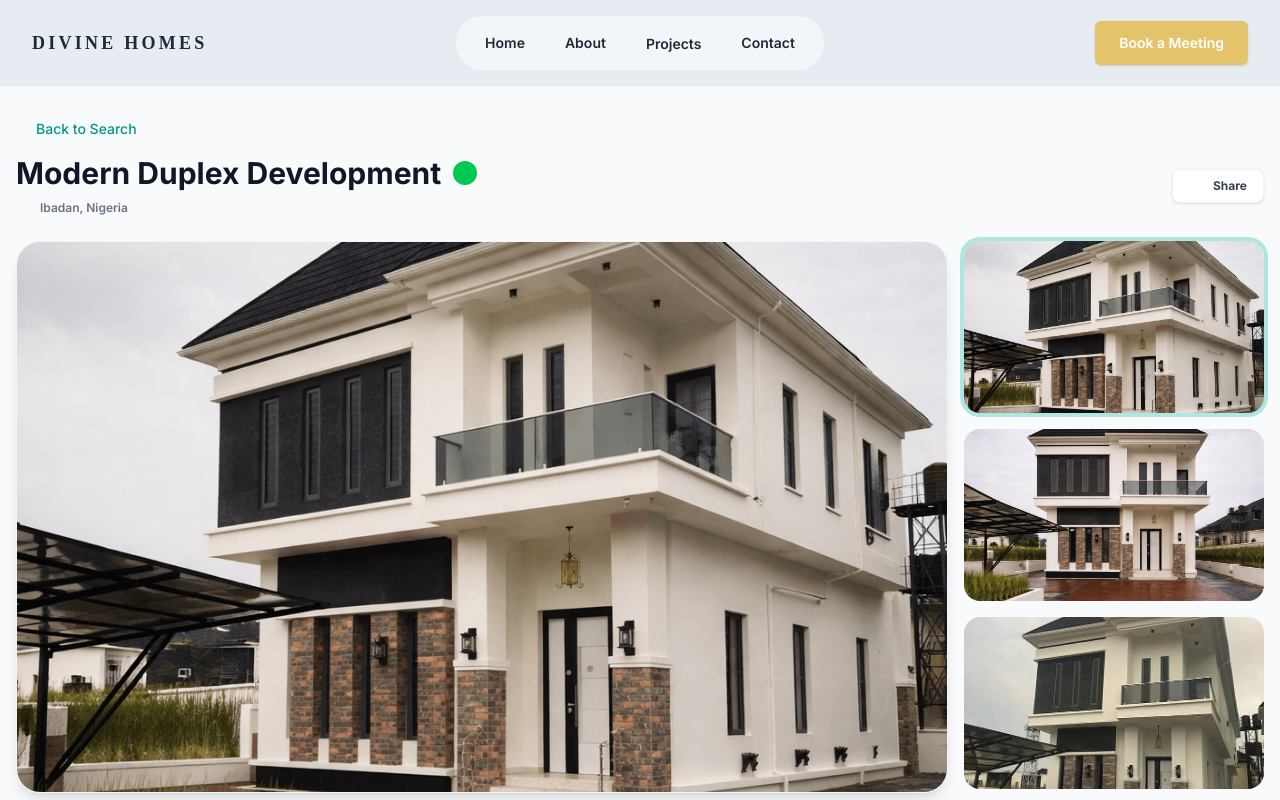
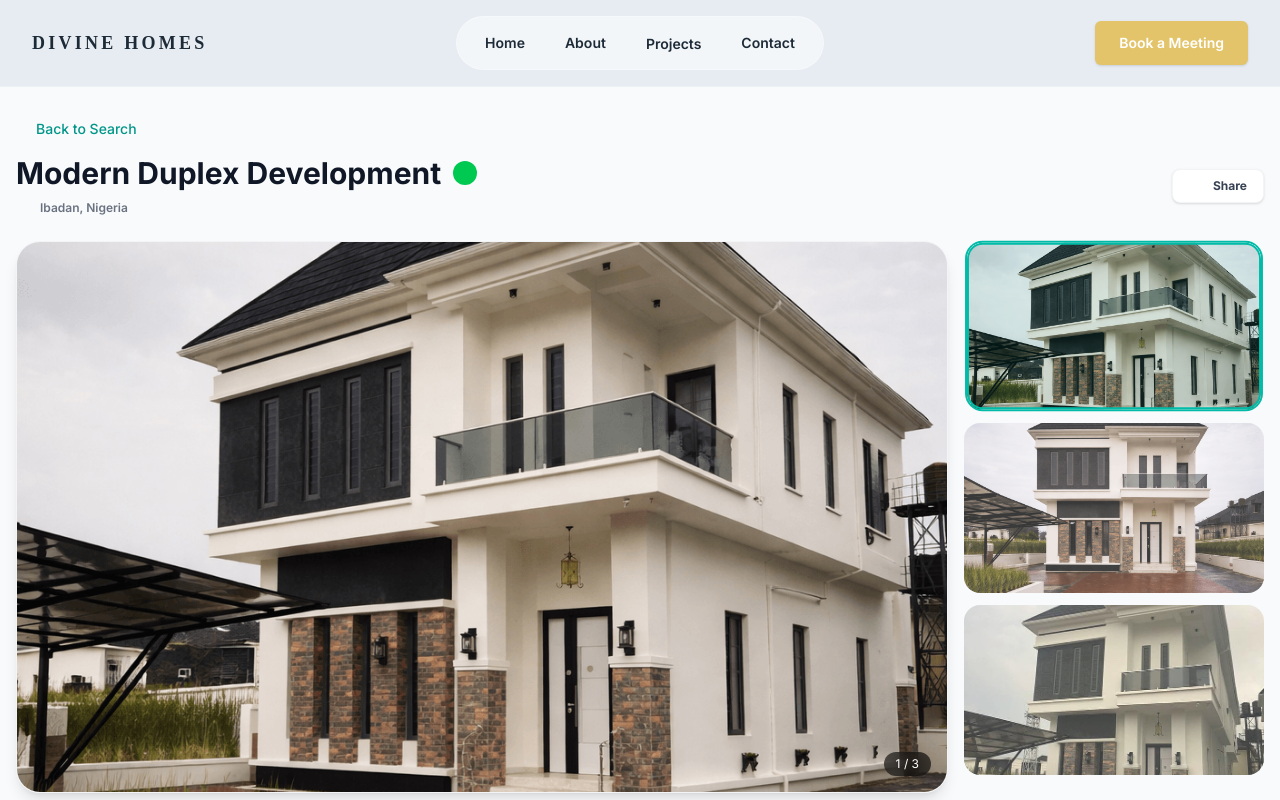
Before and after one commit to divinecode-HQ/divine-homes, a React (Vite) app: page /projects/duplex-development in a window 1280 px wide. Shown: the top 800 px of the page. Built offline with nearby package versions, Linux system fonts and the light colour scheme; some icons are missing.

Commit message:
Refactor image gallery with navigation buttons

```diff
--- a/src/pages/ProjectDetailsPage.tsx
+++ b/src/pages/ProjectDetailsPage.tsx
@@ -75,49 +75,69 @@ function ProjectDetailsPage() {
             </div>
           </div>
         </div>
+{/* IMAGE GALLERY (PREMIUM REFINED) */}
+<div className="grid grid-cols-1 lg:grid-cols-4 gap-4 mb-8">
 
-        {/* IMAGE GALLERY (UNCHANGED STRUCTURE) */}
-        <div className="grid grid-cols-1 lg:grid-cols-4 gap-4 mb-8">
+  {/* MAIN IMAGE */}
   <div className="lg:col-span-3 relative group rounded-3xl overflow-hidden shadow-lg border border-gray-100">
     <img
       src={project.images[activeImage]}
       alt={project.title}
-              className="w-full h-[550px] object-cover"
+      className="w-full h-[550px] object-cover transition duration-500 ease-out group-hover:scale-[1.02]"
     />
 
+    {/* LEFT ARROW */}
     <button
       onClick={() =>
         setActiveImage((prev) =>
           prev === 0 ? project.images.length - 1 : prev - 1
         )
       }
-              className="absolute left-6 top-1/2 -translate-y-1/2 w-11 h-11 bg-white/90 rounded-full flex items-center justify-center shadow-xl opacity-0 group-hover:opacity-100"
+      className="absolute left-6 top-1/2 -translate-y-1/2 w-11 h-11 bg-white/90 backdrop-blur rounded-full flex items-center justify-center shadow-xl opacity-0 group-hover:opacity-100 transition-all duration-300 hover:scale-110"
     >
       <Icon icon="mdi:chevron-left" className="text-2xl text-gray-800" />
     </button>
 
+    {/* RIGHT ARROW */}
     <button
       onClick={() =>
         setActiveImage((prev) =>
           prev === project.images.length - 1 ? 0 : prev + 1
         )
       }
-              className="absolute right-6 top-1/2 -translate-y-1/2 w-11 h-11 bg-white/90 rounded-full flex items-center justify-center shadow-xl opacity-0 group-hover:opacity-100"
+      className="absolute right-6 top-1/2 -translate-y-1/2 w-11 h-11 bg-white/90 backdrop-blur rounded-full flex items-center justify-center shadow-xl opacity-0 group-hover:opacity-100 transition-all duration-300 hover:scale-110"
     >
       <Icon icon="mdi:chevron-right" className="text-2xl text-gray-800" />
     </button>
+
+    {/* IMAGE COUNT BADGE */}
+    <div className="absolute bottom-4 right-4 bg-black/60 text-white text-xs px-3 py-1 rounded-full backdrop-blur">
+      {activeImage + 1} / {project.images.length}
+    </div>
   </div>
 
-          <div className="hidden lg:flex flex-col gap-4">
+  {/* THUMBNAILS */}
+  <div className="hidden lg:flex flex-col gap-3">
     {project.images.map((img, i) => (
       <button
         key={i}
         onClick={() => setActiveImage(i)}
-                className={`h-[172px] rounded-2xl overflow-hidden ${
-                  activeImage === i ? 'ring-4 ring-teal-500/30' : ''
+        className={`relative h-[170px] w-full rounded-2xl overflow-hidden transition-all duration-300 group
+          ${
+            activeImage === i
+              ? 'ring-2 ring-teal-500 scale-[0.98]'
+              : 'opacity-80 hover:opacity-100 hover:scale-[1.02]'
           }`}
       >
-                <img src={img} className="w-full h-full object-cover" />
+        <img
+          src={img}
+          className="w-full h-full object-cover transition-transform duration-500 group-hover:scale-105"
+        />
+
+        {/* ACTIVE OVERLAY */}
+        {activeImage === i && (
+          <div className="absolute inset-0 bg-teal-500/10 border-2 border-teal-500 rounded-2xl" />
+        )}
       </button>
     ))}
   </div>
```
Lines whose indentation alone changed are shown as unchanged.
